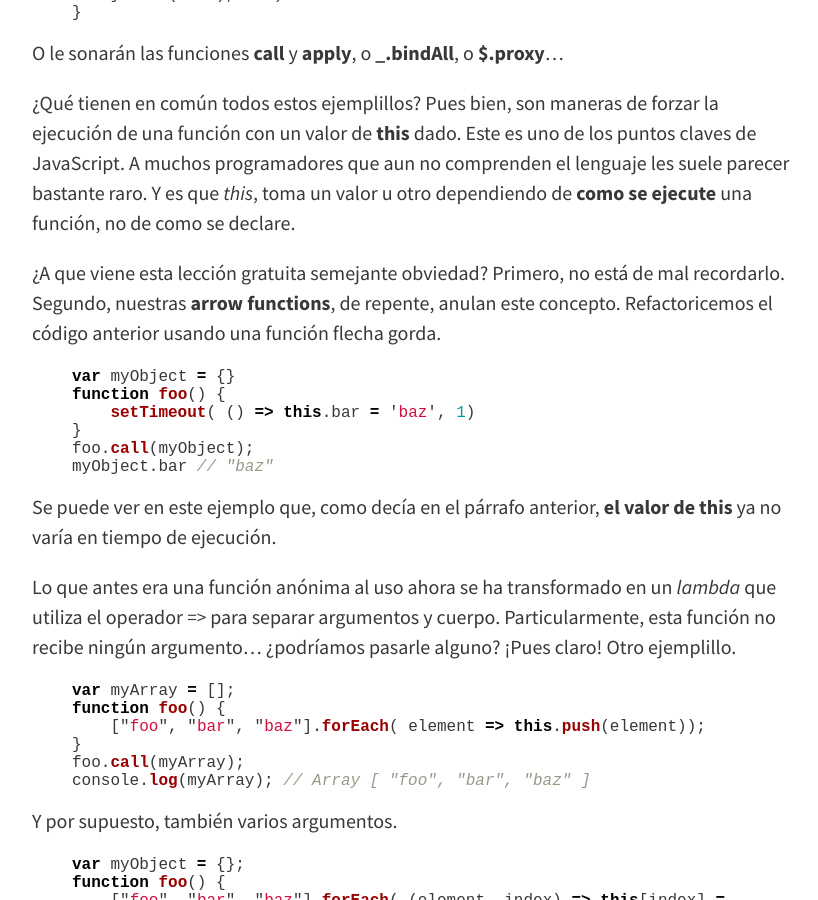
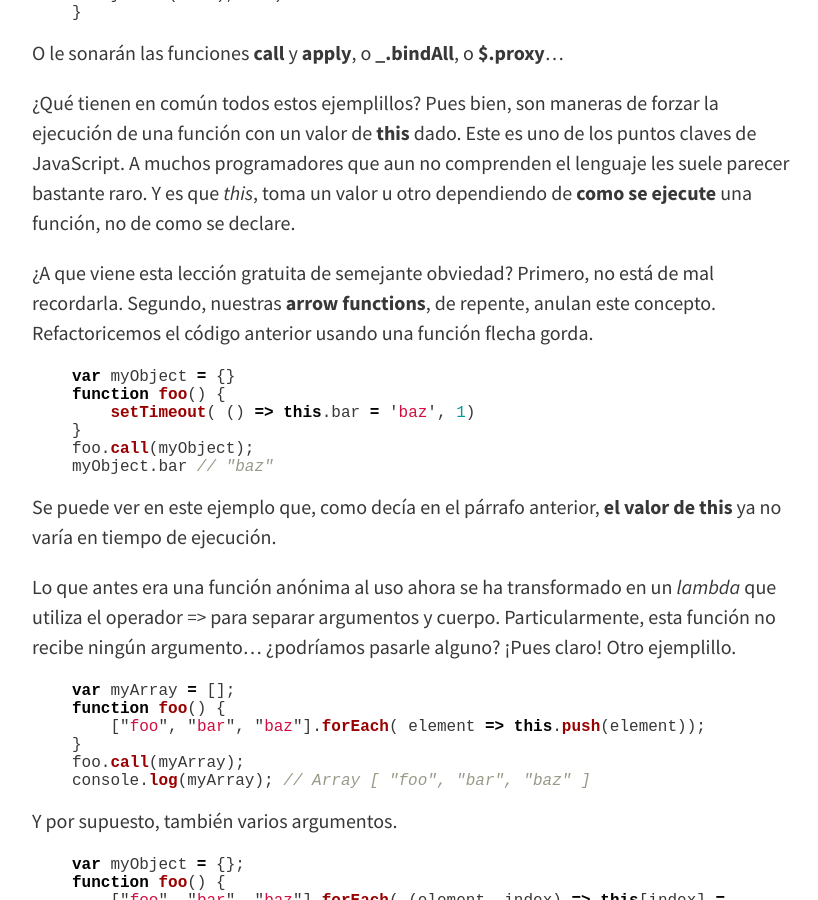
Before and after one commit to MiguelSR/MiguelSR.github.io, a Jekyll site: the page built from _posts/2015-07-07-es6-arrow-functions.markdown, in a window 1280 px wide and 900 px high, scrolled down 669 px. Shown: the whole window, without its empty margins (224-1042 px from the left). Built offline with Jekyll 4.4.1, drawn with Linux system fonts in a browser that asks for light colours; nearby versions of some CDN libraries; comment, search, counter and statistics services are not loaded.

Commit message:
Typo fixed

```diff
--- a/_posts/2015-07-07-es6-arrow-functions.markdown
+++ b/_posts/2015-07-07-es6-arrow-functions.markdown
@@ -31,7 +31,7 @@ O le sonarán las funciones **call** y **apply**, o **_.bindAll**, o **$.proxy**
 
 ¿Qué tienen en común todos estos ejemplillos? Pues bien, son maneras de forzar la ejecución de una función con un valor de **this** dado. Este es uno de los puntos claves de JavaScript. A muchos programadores que aun no comprenden el lenguaje les suele parecer bastante raro. Y es que *this*, toma un valor u otro dependiendo de **como se ejecute** una función, no de como se declare.
 
-¿A que viene esta lección gratuita semejante obviedad? Primero, no está de mal recordarlo. Segundo, nuestras **arrow functions**, de repente, anulan este concepto. Refactoricemos el código anterior usando una función flecha gorda.
+¿A que viene esta lección gratuita de semejante obviedad? Primero, no está de mal recordarla. Segundo, nuestras **arrow functions**, de repente, anulan este concepto. Refactoricemos el código anterior usando una función flecha gorda.
 
 {% highlight js %}
 var myObject = {}
```
